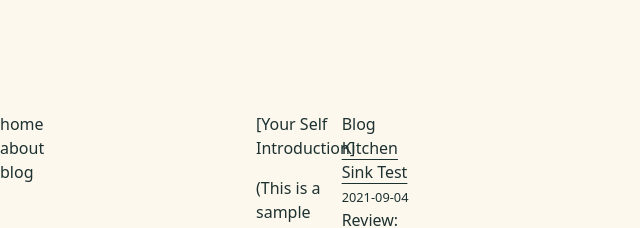
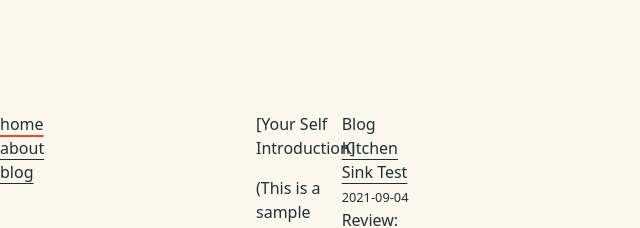
Before and after one commit to mrv1k/garage, a Next.js app: page / in a window 1280 px wide. Shown: the top 228 px of the page, without its empty margins (0-640 px from the left). Built offline with nearby package versions, Linux system fonts and the light colour scheme.

Commit message:
feat: Nav component

```diff
--- a/components/Navigation.tsx
+++ b/components/Navigation.tsx
@@ -1,25 +1,29 @@
-// import { Link } from "gatsby";
-import * as React from "react";
+import { useRouter } from "next/dist/client/router";
+import Link from "next/link";
 
-const Navigation = (): JSX.Element => (
+const paths = ["/", "/about", "/blog"];
+
+const Navigation = (): JSX.Element => {
+  const router = useRouter();
+
+  return (
     <nav className="row-start-1 mb-4 nav md:row-start-2 md:mb-0">
       <ol className="flex md:flex-col">
-      <li>
-        {/* <Link activeClassName="active" to="/"> */}
-        home
-        {/* </Link> */}
+        {paths.map((path) => (
+          <li key={path}>
+            <Link href={path}>
+              <a className={router.pathname === path ? "active" : ""}>
+                {path.replace("/", (match, offset, string) => {
+                  if (string === "/") return "home";
+                  return "";
+                })}
+              </a>
+            </Link>
           </li>
-      <li>
-        {/* <Link activeClassName="active" to="/about"> */}
-        about
-        {/* </Link> */}
-      </li>
-      <li>
-        {/* <Link activeClassName="active" to="/blog"> */}
-        blog
-        {/* </Link> */}
-      </li>
+        ))}
       </ol>
     </nav>
   );
+};
+
 export default Navigation;
```
Lines whose indentation alone changed are shown as unchanged.
